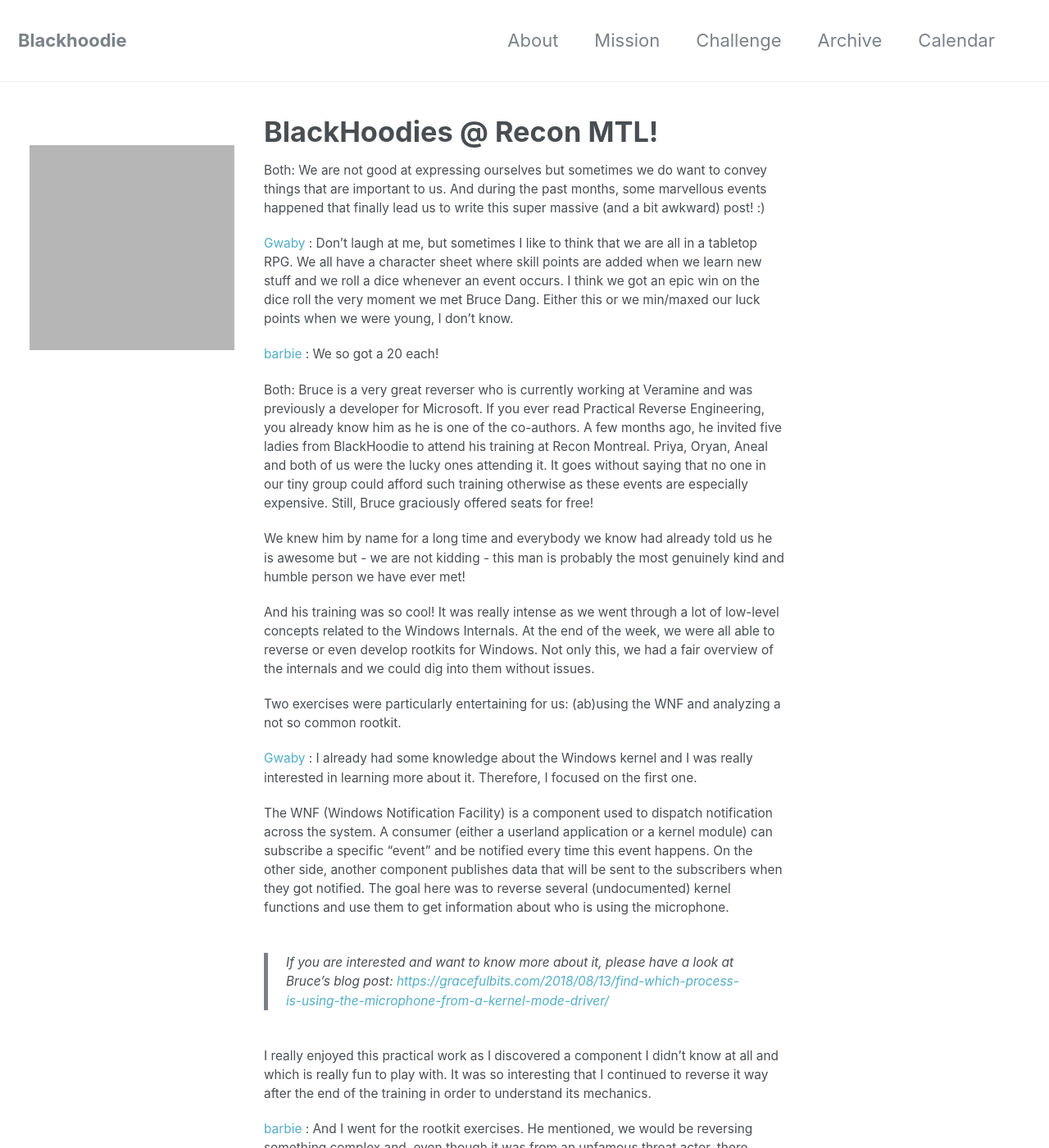
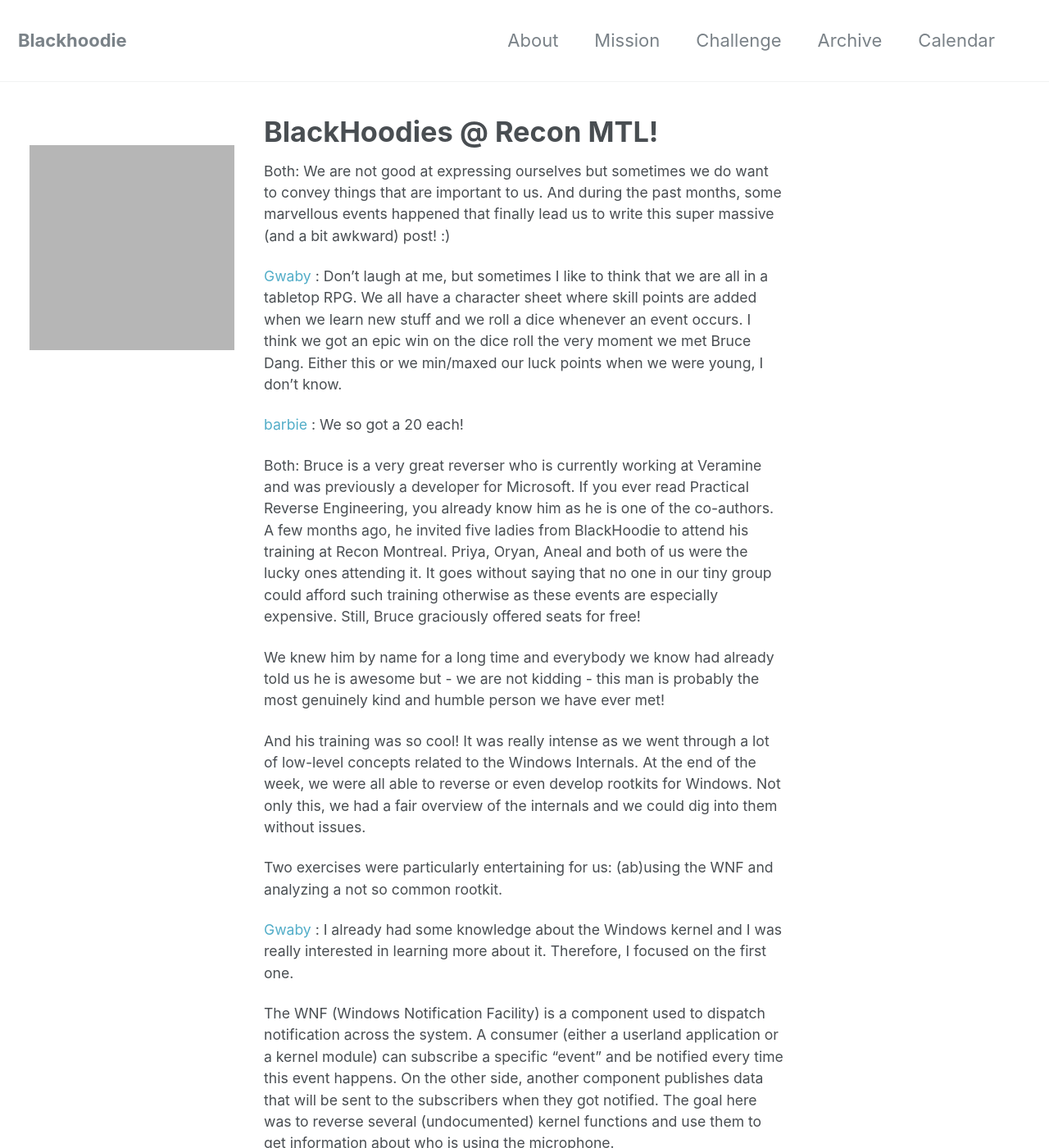
Before and after one commit to blackhoodieRE/blackhoodiere.github.io, a Jekyll site: the page built from _posts/2018-08-27-Recon_mtl.md, in a window 1280 px wide and 1400 px high. Shown: the whole window at 82% size. Built offline with Jekyll 4.4.1, drawn with Linux system fonts in a browser that asks for light colours; comment, search, counter and statistics services are not loaded; grey boxes are pictures that could not be loaded.

Commit message:
Update _page.scss

```diff
--- a/_sass/minimal-mistakes/_page.scss
+++ b/_sass/minimal-mistakes/_page.scss
@@ -75,7 +75,7 @@
   }
 
   p, li, dl {
-    font-size: 0.7em;
+    font-size: 0.8em;
   }
 
   /* paragraph indents */
@@ -112,11 +112,11 @@
   dd {
     margin-left: 1em;
     font-family: $sans-serif;
-    font-size: 0.5em;
+    font-size: 0.65em;
   }
 
   .small {
-    font-size: 0.5em;
+    font-size: 0.65em;
   }
 
   /* blockquote citations */
```
